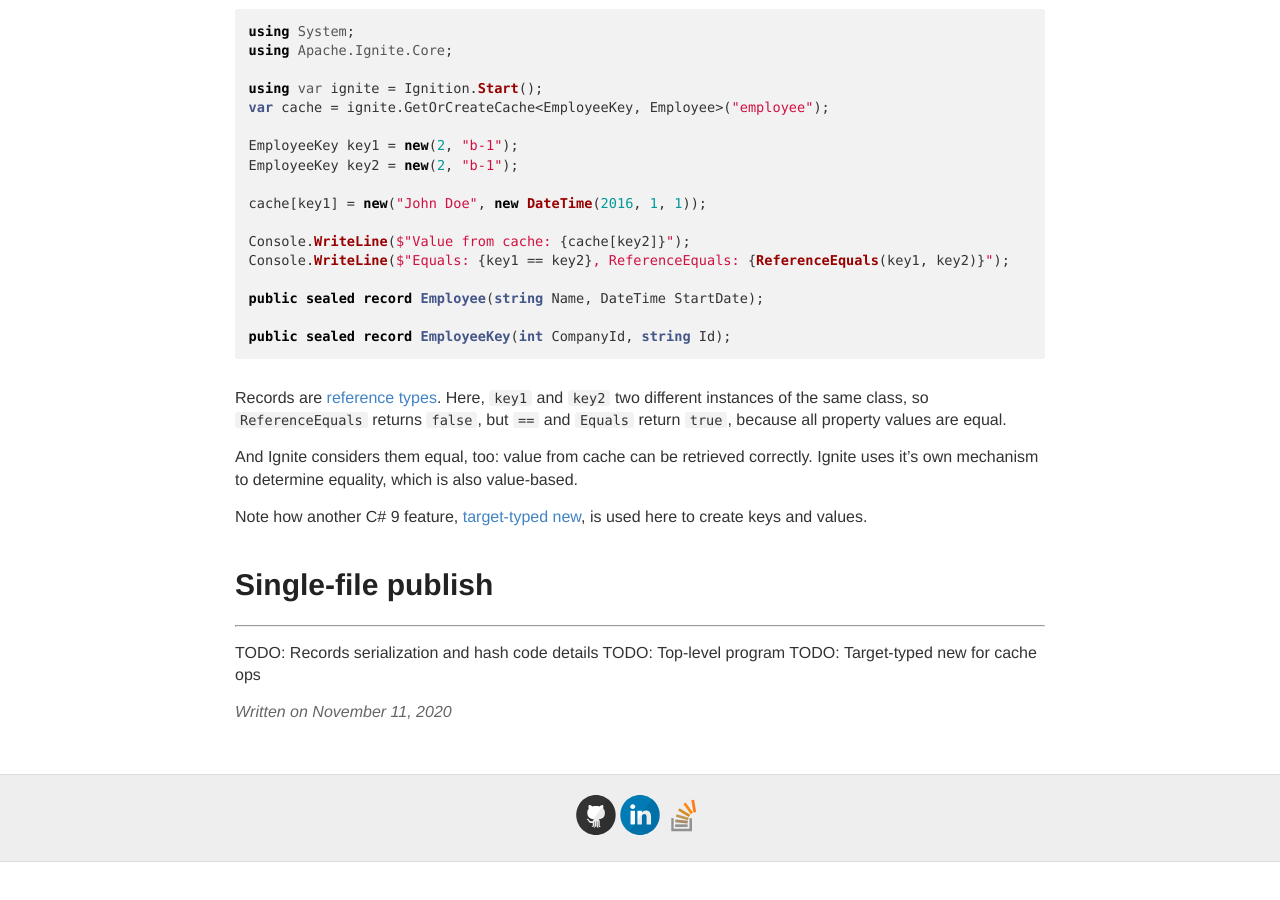
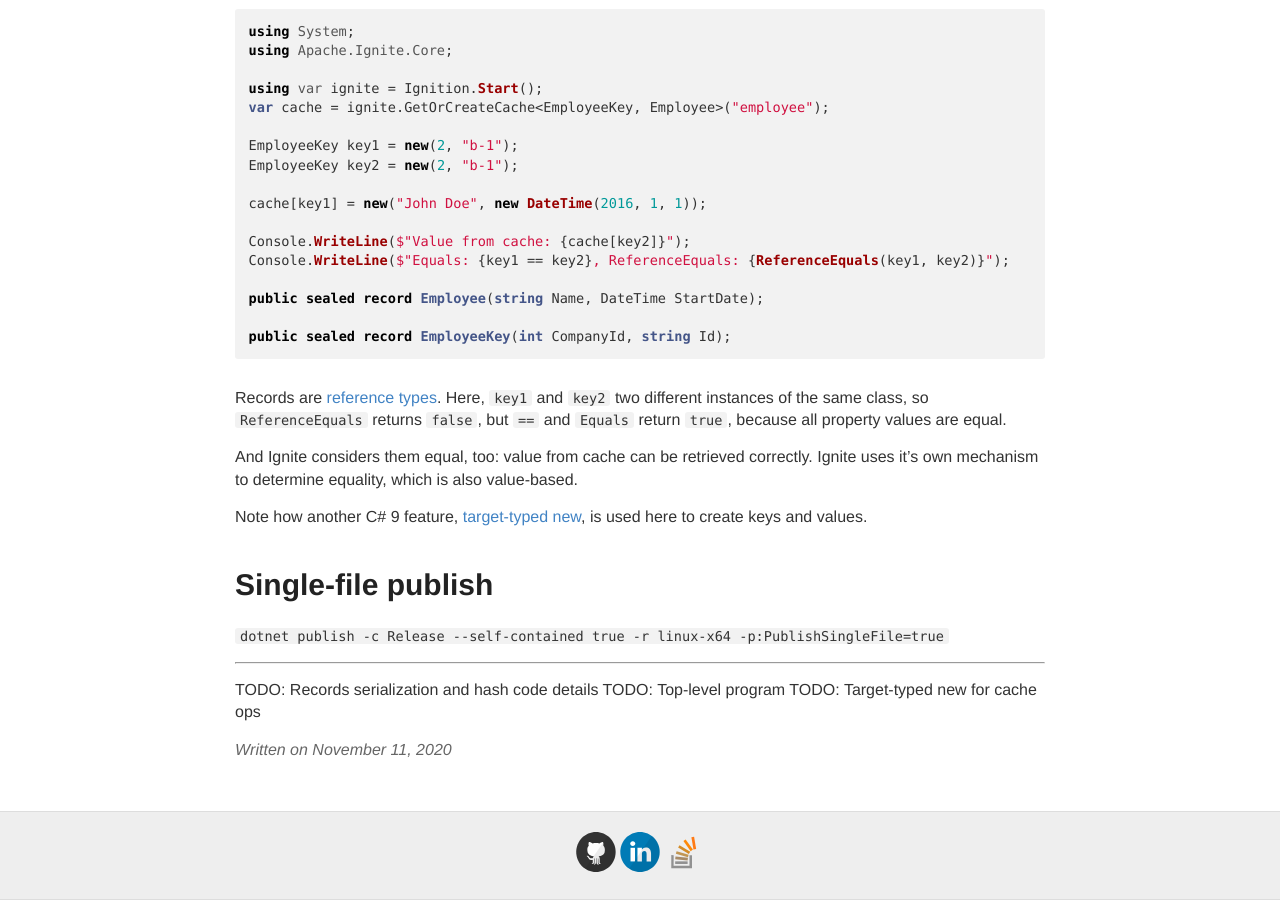
Before and after one commit to ptupitsyn/ptupitsyn.github.io, a Jekyll site: the page built from _posts/2020-11-11-Ignite-on-NET-5.md, in a window 1280 px wide and 900 px high, scrolled down 1015 px. Built offline with Jekyll 4.4.1, drawn with Linux system fonts in a browser that asks for light colours; comment, search, counter and statistics services are not loaded; before the commit the page ends 1877 px from its top, so only the background shows below that.

Commit message:
wip single-file publish

```diff
--- a/_posts/2020-11-11-Ignite-on-NET-5.md
+++ b/_posts/2020-11-11-Ignite-on-NET-5.md
@@ -64,7 +64,7 @@ Note how another C# 9 feature, [target-typed new](https://docs.microsoft.com/en-
 
 # Single-file publish
 
-
+`dotnet publish -c Release --self-contained true -r linux-x64 -p:PublishSingleFile=true`
 
 
 
```
